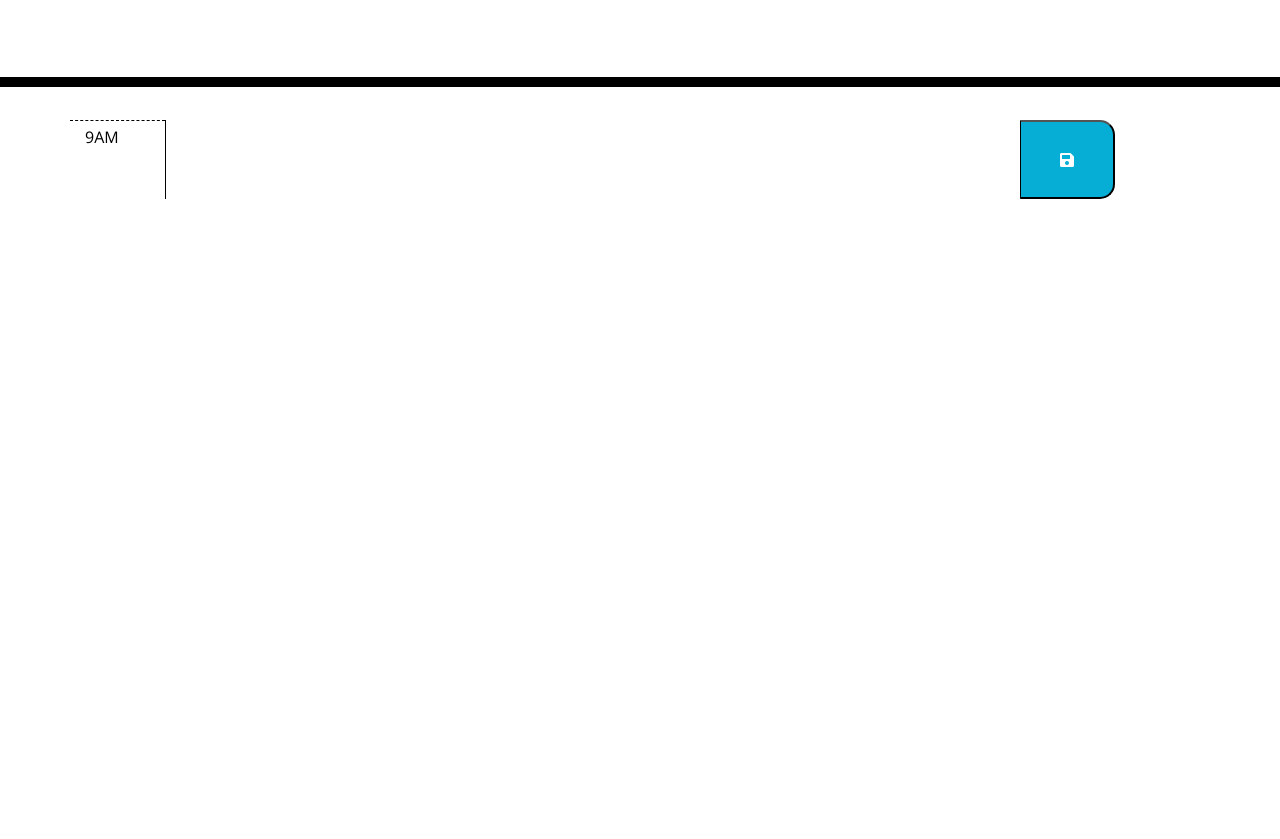
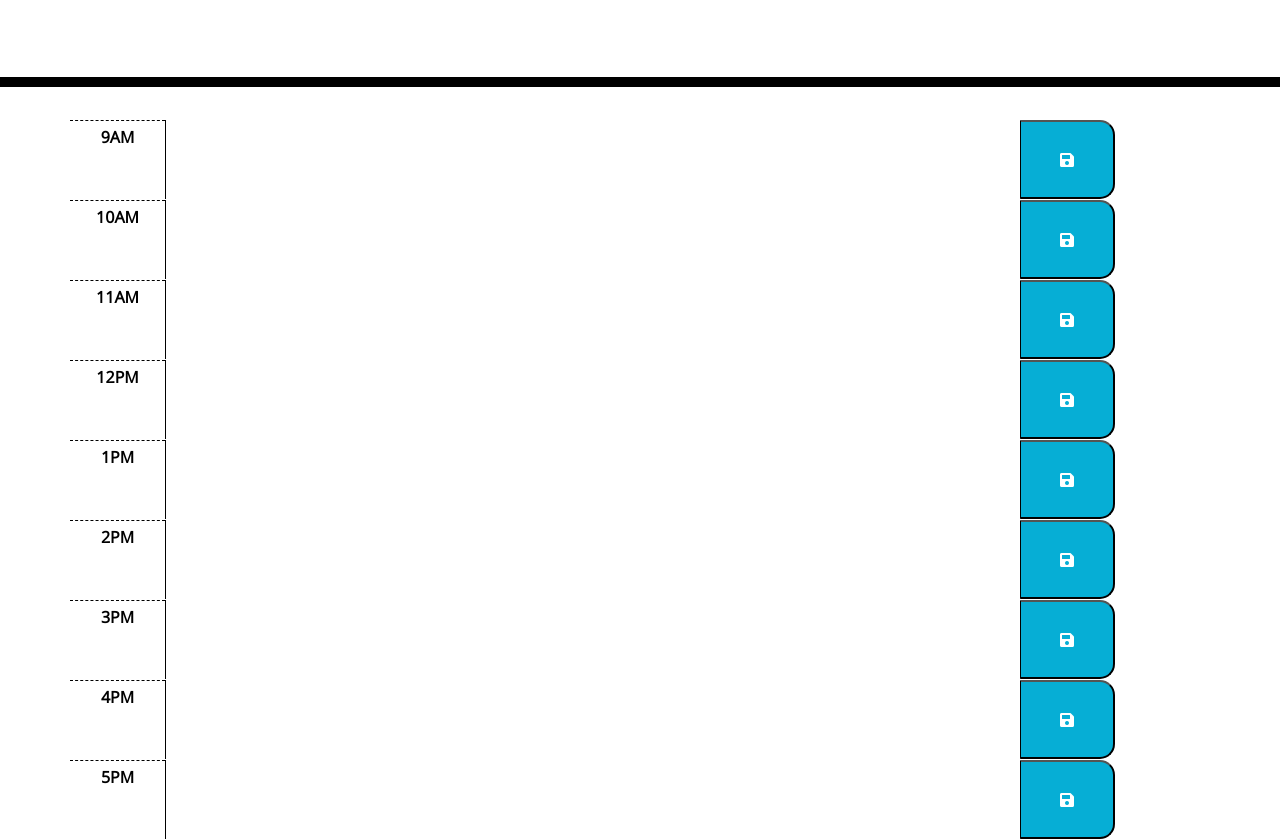
Before and after one commit to carolynngo11/work-day-scheduler, a plain HTML site: page index.html in a window 1280 px wide. Shown: the part 181-1020 px from the top of the page. Before the commit the page ends 800 px from the top, so only its background shows below. Drawn offline with nearby package versions, Linux system fonts and the light colour scheme.

Commit message:
Added more rows and edited styleS

```diff
--- a/index.html
+++ b/index.html
@@ -32,9 +32,59 @@
     <div class="container">
       <!-- Timeblocks go here -->
       <div class="row" id="9AM">
-        <div class="col-1 hour pt-2">9AM</div>
-        <textarea class="col-9 eventText"></textarea>
+        <div class="col-1 hour pt-2 text-center font-weight-bold">9AM</div>
+        <textarea class="col-9 textBox"></textarea>
+        <button class="col-1 saveBtn" ><i class="fa fa-save"></i></button>
+      </div>
+
+      <div class="row" id="10AM">
+        <div class="col-1 hour pt-2 text-center font-weight-bold">10AM</div>
+        <textarea class="col-9 textBox"></textarea>
         <button class="col-1 saveBtn"><i class="fa fa-save"></i></button>
+      </div>
+
+      <div class="row" id="11AM">
+        <div class="col-1 hour pt-2 text-center font-weight-bold">11AM</div>
+        <textarea class="col-9 textBox"></textarea>
+        <button class="col-1 saveBtn"><i class="fa fa-save"></i></button>
+      </div>
+
+      <div class="row" id="12PM">
+        <div class="col-1 hour pt-2 text-center font-weight-bold" >12PM</div>
+        <textarea class="col-9 textBox"></textarea>
+        <button class="col-1 saveBtn"><i class="fa fa-save"></i></button>
+      </div>
+
+      <div class="row" id="1PM">
+        <div class="col-1 hour pt-2 text-center font-weight-bold">1PM</div>
+        <textarea class="col-9 textBox"></textarea>
+        <button class="col-1 saveBtn"><i class="fa fa-save"></i></button>
+      </div>
+
+      <div class="row" id="2PM">
+        <div class="col-1 hour pt-2 text-center font-weight-bold">2PM</div>
+        <textarea class="col-9 textBox"></textarea>
+        <button class="col-1 saveBtn"><i class="fa fa-save"></i></button>
+      </div>
+
+      <div class="row" id="3PM">
+        <div class="col-1 hour pt-2 text-center font-weight-bold">3PM</div>
+        <textarea class="col-9 textBox"></textarea>
+        <button class="col-1 saveBtn"><i class="fa fa-save"></i></button>
+      </div>
+
+      <div class="row" id="4PM">
+        <div class="col-1 hour pt-2 text-center font-weight-bold">4PM</div>
+        <textarea class="col-9 textBox"></textarea>
+        <button class="col-1 saveBtn"><i class="fa fa-save"></i></button>
+      </div>
+
+      <div class="row" id="5PM">
+        <div class="col-1 hour pt-2 text-center font-weight-bold">5PM</div>
+        <textarea class="col-9 textBox"></textarea>
+        <button class="col-1 saveBtn"><i class="fa fa-save"></i></button>
+      </div>
+
       </div>
 
     <script src="https://cdnjs.cloudflare.com/ajax/libs/jquery/3.2.1/jquery.min.js"></script>
```
